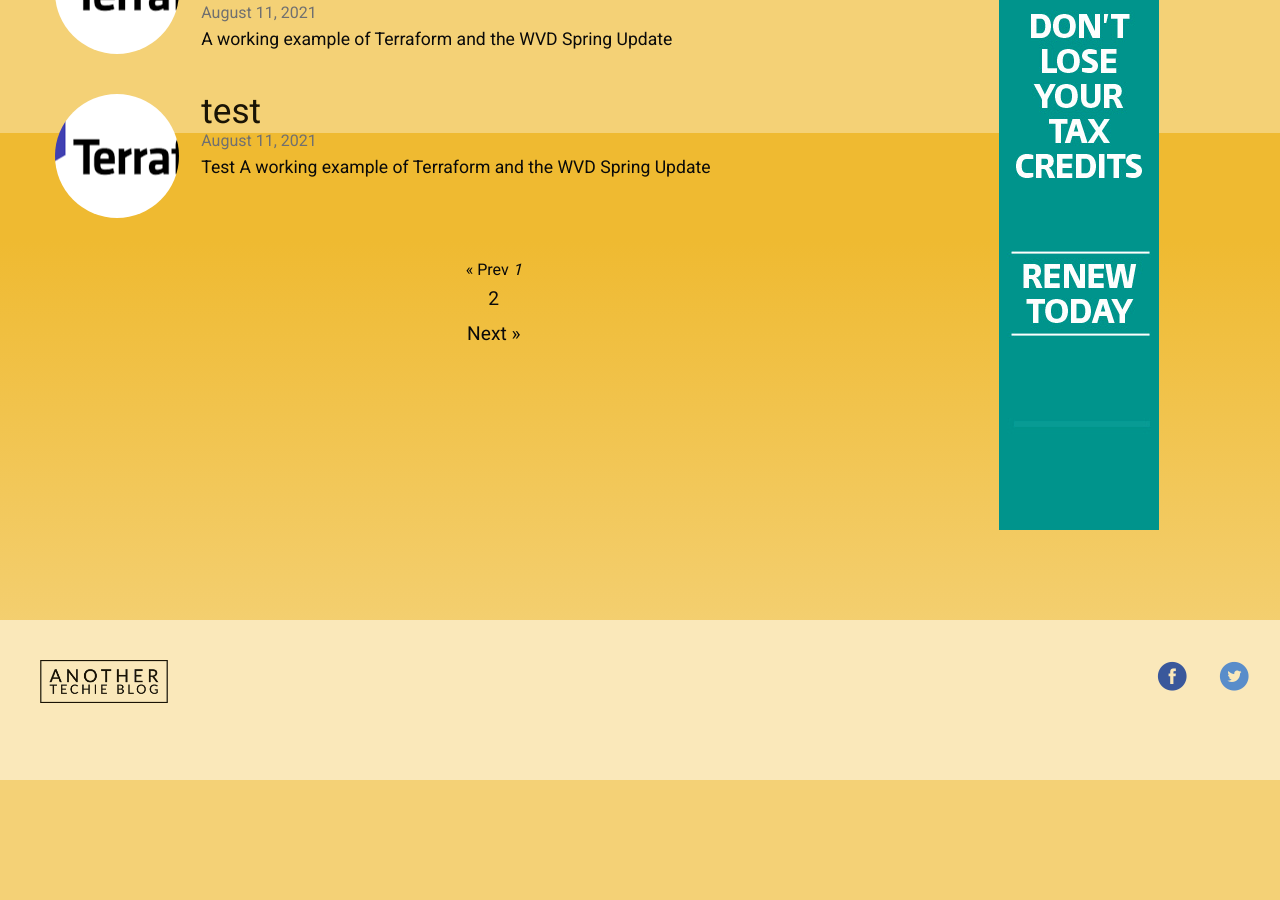
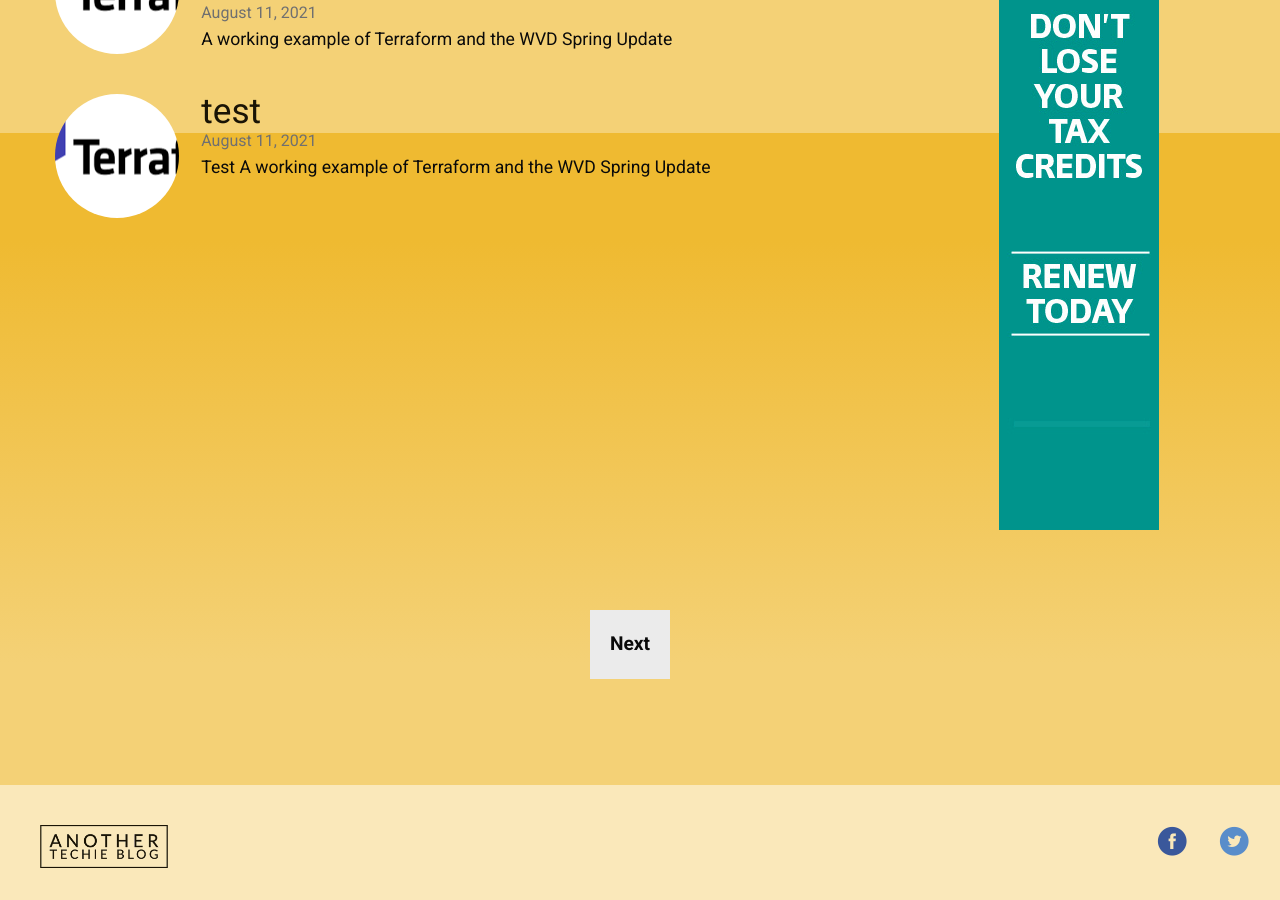
Before and after one commit to mdlister/Another-Techie-Blog, a Jekyll site: the page built from index.html, in a window 1280 px wide and 900 px high, scrolled down 767 px. Built offline with Jekyll 4.4.1, drawn with Linux system fonts in a browser that asks for light colours; the list of posts is cut into pages by our own code; before the commit the page ends 1547 px from its top, so only the background shows below that.

Commit message:
changed pagination

```diff
--- a/index.html
+++ b/index.html
@@ -41,33 +41,18 @@
             </div>
           </div>
       {% endfor %}
-      {% if paginator.total_pages > 1 %}
-      <div class="pagination">
-        {% if paginator.previous_page %}
-          <a href="{{ paginator.previous_page_path | relative_url }}">&laquo; Prev</a>
-        {% else %}
-          <span>&laquo; Prev</span>
-        {% endif %}
 
-        {% for page in (1..paginator.total_pages) %}
-          {% if page == paginator.page %}
-            <em>{{ page }}</em>
-          {% elsif page == 1 %}
-            <a href="{{ '/' | relative_url }}">{{ page }}</a>
-          {% else %}
-            <a href="{{ site.paginate_path | relative_url | replace: ':num', page }}">{{ page }}</a>
-          {% endif %}
-        {% endfor %}
-
-        {% if paginator.next_page %}
-          <a href="{{ paginator.next_page_path | relative_url }}">Next &raquo;</a>
-        {% else %}
-          <span>Next &raquo;</span>
-        {% endif %}
-      </div>
-      {% endif %}
     </div>
     <div class="cell large-3 columns ad">
       <a href="#"><img src="/images/banner-ad.png"></a>
     </div>
+    <div class="cell pagination">
+      {% if paginator.previous_page %}
+        <a href="{{ paginator.previous_page_path }}" class="previous">Previous</a>
+      {% endif %}
+
+      {% if paginator.next_page %}
+        <a href="{{ paginator.next_page_path }}" class="next">Next</a>
+      {% endif %}
+      </div>
   </div>
```
